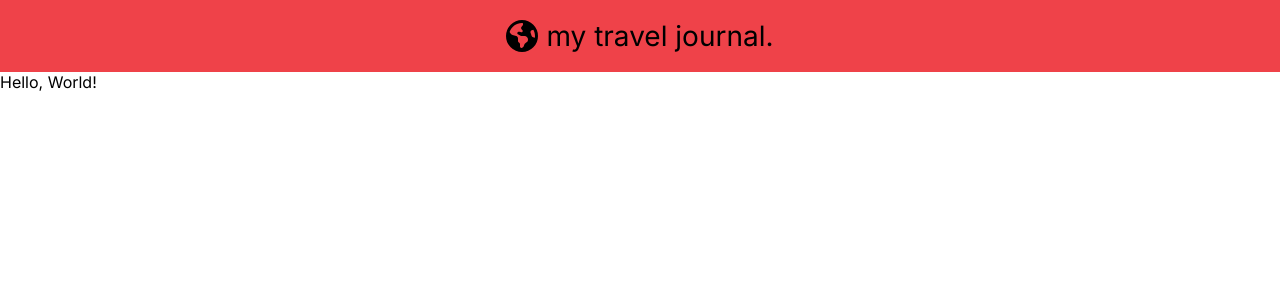
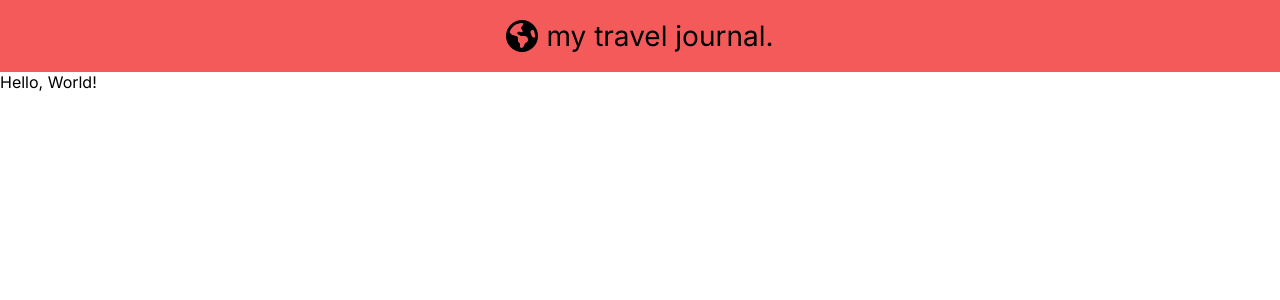
Before and after one commit to TSinha2/travel-journal, a React (Vite) app: page / in a window 1280 px wide. Shown: the top 300 px of the page. Built offline with nearby package versions, Linux system fonts and the light colour scheme.

Commit message:
Navbar: Change bg color slightly

```diff
--- a/src/components/Navbar.css
+++ b/src/components/Navbar.css
@@ -3,7 +3,7 @@
     display: flex;
     align-items: center;
     justify-content: center;
-    background-color: rgb(239,66,73);
+    background-color: rgb(245,90,90);
     gap: 1vmin;
 }
 
```
